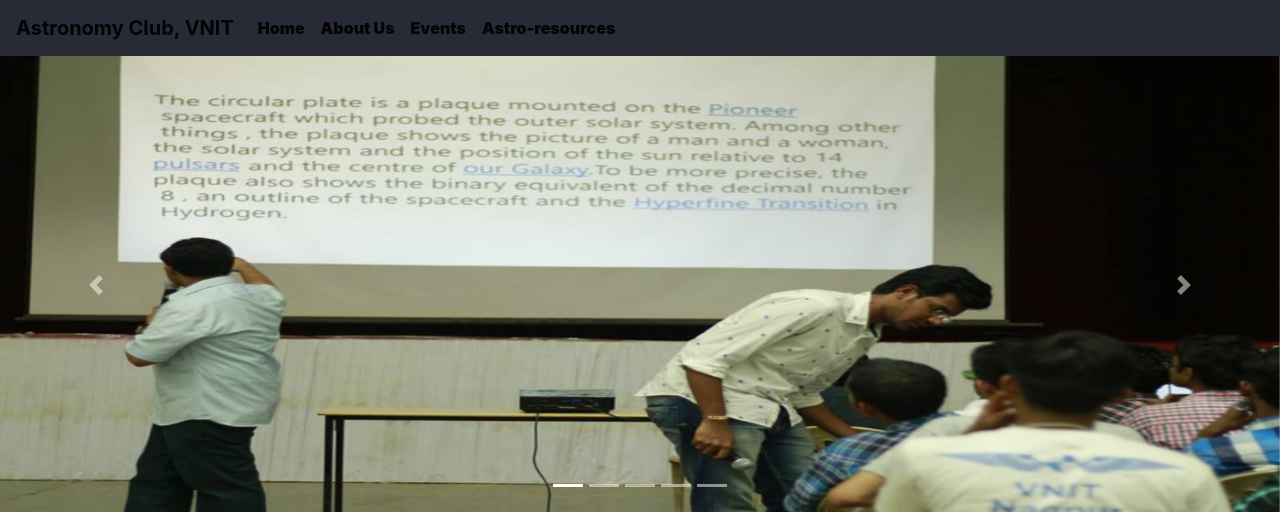
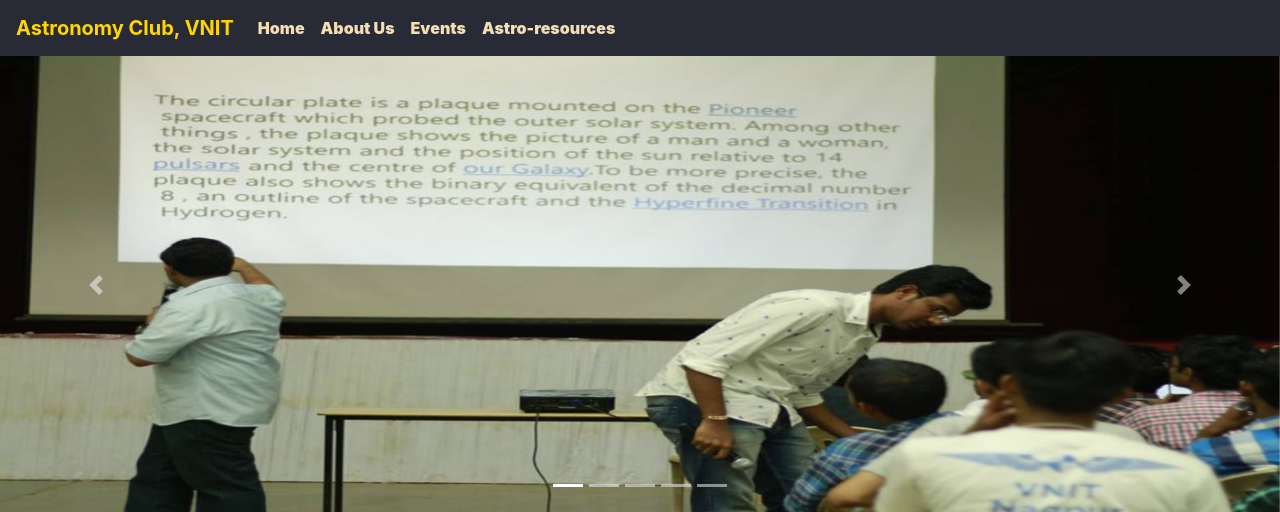
Before and after one commit to Darshan110801/test, a Django app: page /about in a window 1280 px wide. Shown: the top 512 px of the page. Run offline with Django 3.2, Linux system fonts and the light colour scheme; some libraries are stand-ins or nearby versions.

Commit message:
Update base.html

```diff
--- a/templates/base.html
+++ b/templates/base.html
@@ -27,7 +27,7 @@
         crossorigin="anonymous"></script>
 
 <nav class="navbar navbar-expand-lg navbar-light bg-light" style="background-color: #282a35 !important;">
-    <a class="navbar-brand" href="/"><strong>Astronomy Club, VNIT</strong></a>
+    <a class="navbar-brand" href="/"><strong style="color: gold">Astronomy Club, VNIT</strong></a>
     <button class="navbar-toggler" type="button" data-toggle="collapse" data-target="#navbarSupportedContent"
             aria-controls="navbarSupportedContent" aria-expanded="false" aria-label="Toggle navigation">
         <span class="navbar-toggler-icon"></span>
@@ -36,16 +36,16 @@
     <div class="collapse navbar-collapse" id="navbarSupportedContent">
         <ul class="navbar-nav mr-auto">
             <li class="nav-item active">
-                <a class="nav-link" href="/"><strong><b>Home </b></strong><span class="sr-only"></span></a>
+                <a class="nav-link" href="/"><strong style="color: wheat"><b>Home </b></strong><span class="sr-only"></span></a>
             </li>
             <li class="nav-item active ">
-                <a class="nav-link" href="/about"><strong><b>About Us</b></strong><span class="sr-only"></span></a>
+                <a class="nav-link" href="/about"><strong style="color: wheat"><b>About Us</b></strong><span class="sr-only"></span></a>
             </li>
             <li class="nav-item active ">
-                <a class="nav-link" href="/events"><strong><b>Events</b></strong><span class="sr-only"></span></a>
+                <a class="nav-link" href="/events"><strong style="color: wheat"><b>Events</b></strong><span class="sr-only"></span></a>
             </li>
             <li class="nav-item active ">
-                <a class="nav-link" href="/apod"><strong><b>Astro-resources</b></strong><span
+                <a class="nav-link" href="/apod"><strong style="color: wheat"><b>Astro-resources</b></strong><span
                         class="sr-only"></span></a>
             </li>
         </ul>
```
